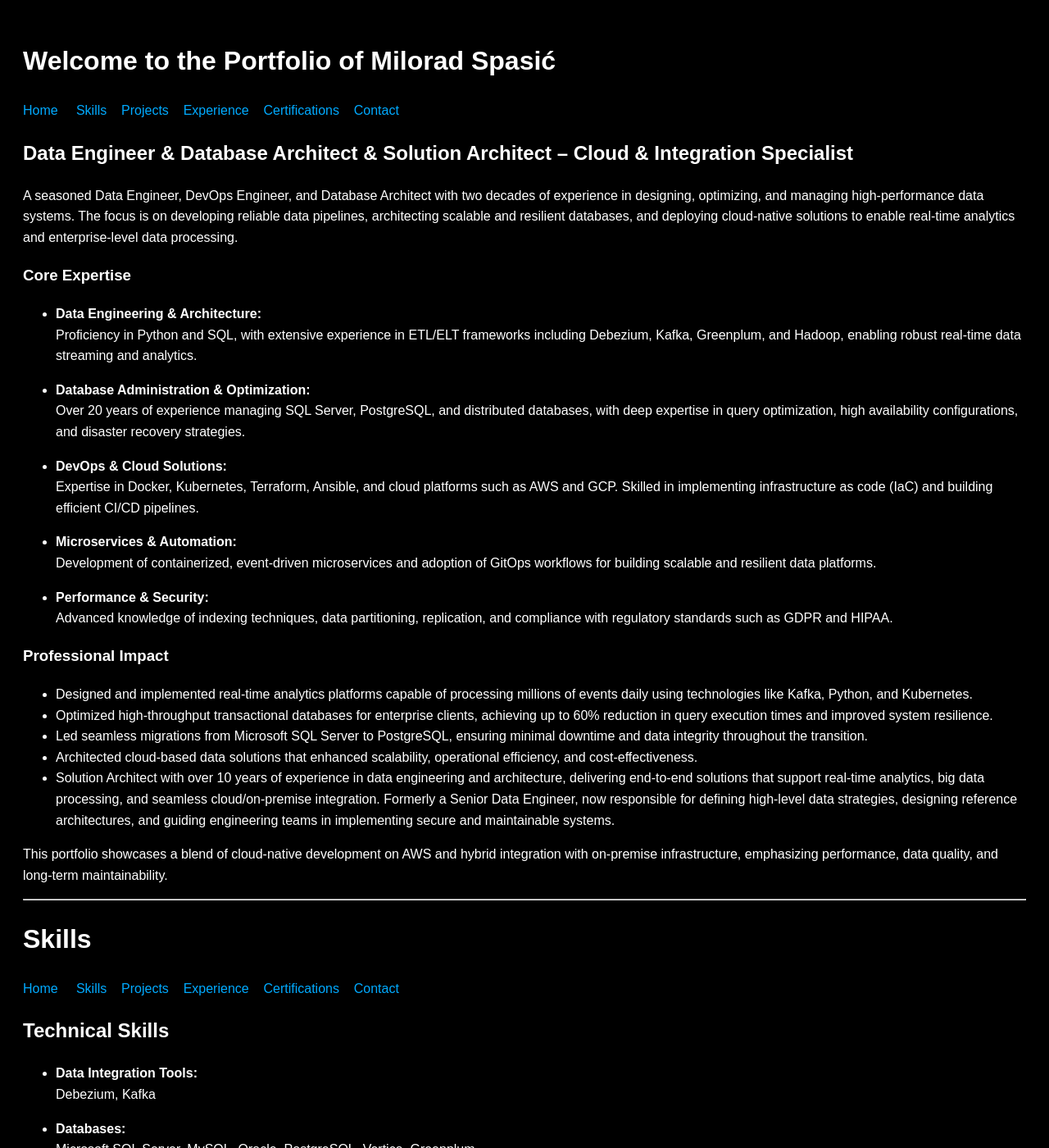
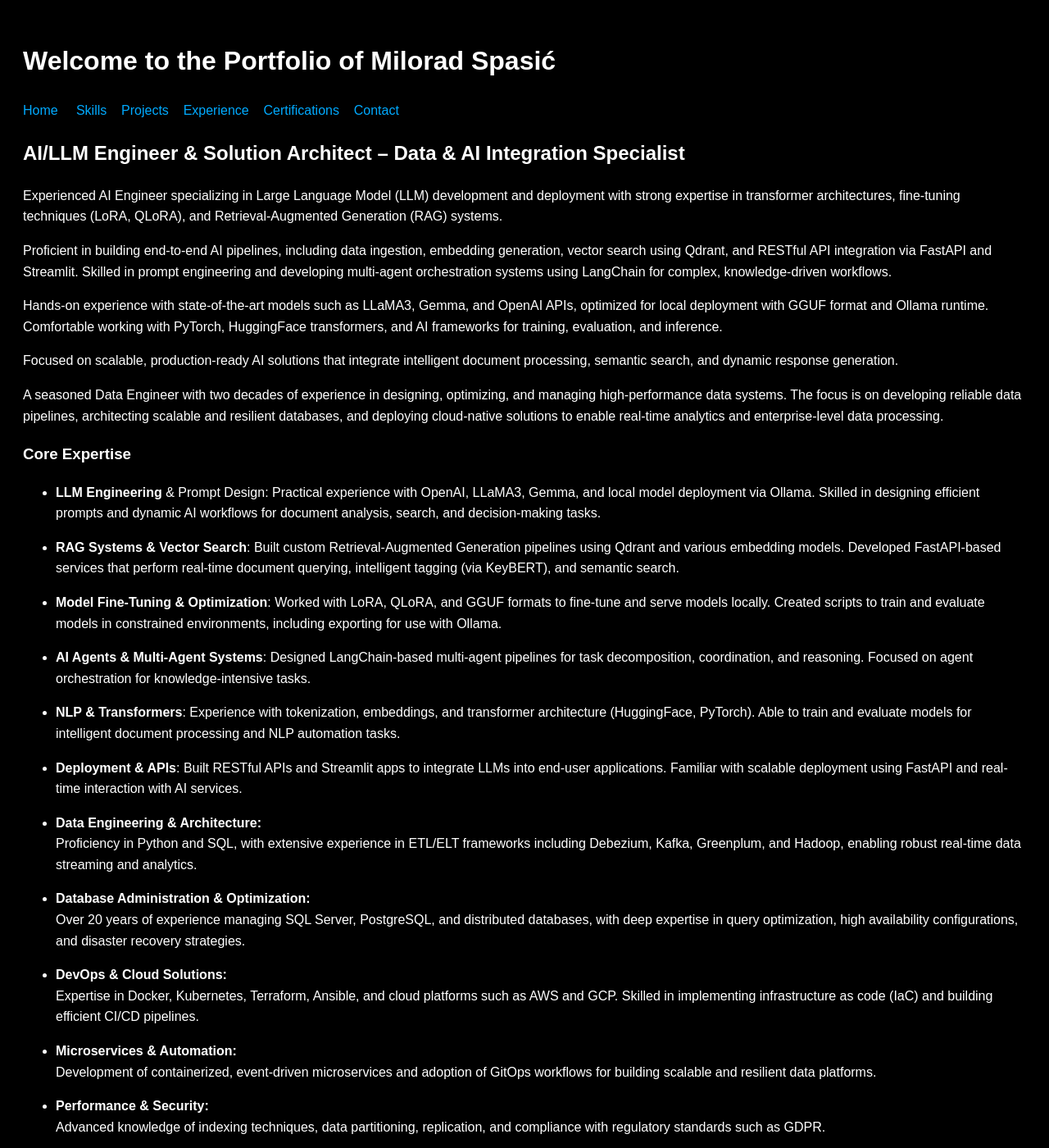
Before and after one commit to floyd011/datameshsync, a Jekyll site: the page built from portfolio/index.md, in a window 1280 px wide and 1400 px high. Shown: the whole window at 82% size. Built offline with Jekyll 4.4.1, drawn with Linux system fonts in a browser that asks for light colours; some of the changed text lies outside the part shown.

Commit message:
Update index.md

```diff
--- a/portfolio/index.md
+++ b/portfolio/index.md
@@ -6,11 +6,31 @@ title: "Portfolio of Milorad Spasić"
 
 [Home](#welcome-to-the-portfolio-of-milorad-spasić) &nbsp; &nbsp; [Skills](#skills) &nbsp; &nbsp;[Projects](#projects) &nbsp; &nbsp;[Experience](#experience) &nbsp; &nbsp;[Certifications](#certifications) &nbsp; &nbsp;[Contact](#contact)
 
-## Data Engineer & Database Architect & Solution Architect – Cloud & Integration Specialist
+## AI/LLM Engineer & Solution Architect – Data & AI Integration Specialist
 
-A seasoned Data Engineer, DevOps Engineer, and Database Architect with two decades of experience in designing, optimizing, and managing high-performance data systems. The focus is on developing reliable data pipelines, architecting scalable and resilient databases, and deploying cloud-native solutions to enable real-time analytics and enterprise-level data processing.
+Experienced AI Engineer specializing in Large Language Model (LLM) development and deployment with strong expertise in transformer architectures, fine-tuning techniques (LoRA, QLoRA), and Retrieval-Augmented Generation (RAG) systems.
+
+Proficient in building end-to-end AI pipelines, including data ingestion, embedding generation, vector search using Qdrant, and RESTful API integration via FastAPI and Streamlit. Skilled in prompt engineering and developing multi-agent orchestration systems using LangChain for complex, knowledge-driven workflows.
+
+Hands-on experience with state-of-the-art models such as LLaMA3, Gemma, and OpenAI APIs, optimized for local deployment with GGUF format and Ollama runtime. Comfortable working with PyTorch, HuggingFace transformers, and AI frameworks for training, evaluation, and inference.
+
+Focused on scalable, production-ready AI solutions that integrate intelligent document processing, semantic search, and dynamic response generation.
+
+A seasoned Data Engineer with two decades of experience in designing, optimizing, and managing high-performance data systems. The focus is on developing reliable data pipelines, architecting scalable and resilient databases, and deploying cloud-native solutions to enable real-time analytics and enterprise-level data processing.
 
 ### Core Expertise
+
+-	**LLM Engineering** & Prompt Design: Practical experience with OpenAI, LLaMA3, Gemma, and local model deployment via Ollama. Skilled in designing efficient prompts and dynamic AI workflows for document analysis, search, and decision-making tasks.
+
+-	**RAG Systems & Vector Search**: Built custom Retrieval-Augmented Generation pipelines using Qdrant and various embedding models. Developed FastAPI-based services that perform real-time document querying, intelligent tagging (via KeyBERT), and semantic search.
+
+-	**Model Fine-Tuning & Optimization**: Worked with LoRA, QLoRA, and GGUF formats to fine-tune and serve models locally. Created scripts to train and evaluate models in constrained environments, including exporting for use with Ollama.
+
+-	**AI Agents & Multi-Agent Systems**: Designed LangChain-based multi-agent pipelines for task decomposition, coordination, and reasoning. Focused on agent orchestration for knowledge-intensive tasks.
+
+- **NLP & Transformers**: Experience with tokenization, embeddings, and transformer architecture (HuggingFace, PyTorch). Able to train and evaluate models for intelligent document processing and NLP automation tasks.
+
+- **Deployment & APIs**: Built RESTful APIs and Streamlit apps to integrate LLMs into end-user applications. Familiar with scalable deployment using FastAPI and real-time interaction with AI services.
 
 - **Data Engineering & Architecture:**
   Proficiency in Python and SQL, with extensive experience in ETL/ELT frameworks including Debezium, Kafka, Greenplum, and Hadoop, enabling robust real-time data streaming and analytics.
@@ -25,9 +45,14 @@ A seasoned Data Engineer, DevOps Engineer, and Database Architect with two decad
   Development of containerized, event-driven microservices and adoption of GitOps workflows for building scalable and resilient data platforms.
 
 - **Performance & Security:**
-  Advanced knowledge of indexing techniques, data partitioning, replication, and compliance with regulatory standards such as GDPR and HIPAA.
+  Advanced knowledge of indexing techniques, data partitioning, replication, and compliance with regulatory standards such as GDPR.
 
 ### Professional Impact
+
+	•	Building local/private RAG systems
+	•	Developing lightweight, adaptable AI agents
+	•	Integrating LLMs into intelligent document workflows
+	•	Optimizing models for on-device or serverless use
 
 - Designed and implemented real-time analytics platforms capable of processing millions of events daily using technologies like Kafka, Python, and Kubernetes.
 - Optimized high-throughput transactional databases for enterprise clients, achieving up to 60% reduction in query execution times and improved system resilience.
@@ -44,6 +69,11 @@ This portfolio showcases a blend of cloud-native development on AWS and hybrid i
 [Home](#welcome-to-the-portfolio-of-milorad-spasić) &nbsp; &nbsp; [Skills](#skills) &nbsp; &nbsp;[Projects](#projects) &nbsp; &nbsp;[Experience](#experience) &nbsp; &nbsp;[Certifications](#certifications) &nbsp; &nbsp;[Contact](#contact)
 
 ## Technical Skills
+
+- **AI/ LLM Integration Tools:**
+  - Python, PyTorch, HuggingFace, LangChain
+	- Qdrant, Ollama, LLaMA3, Gemma, OpenAI, GGUF, LoRA/QLoRA
+	- NLP,KeyBERT
 
 - **Data Integration Tools:**
   Debezium, Kafka
```
